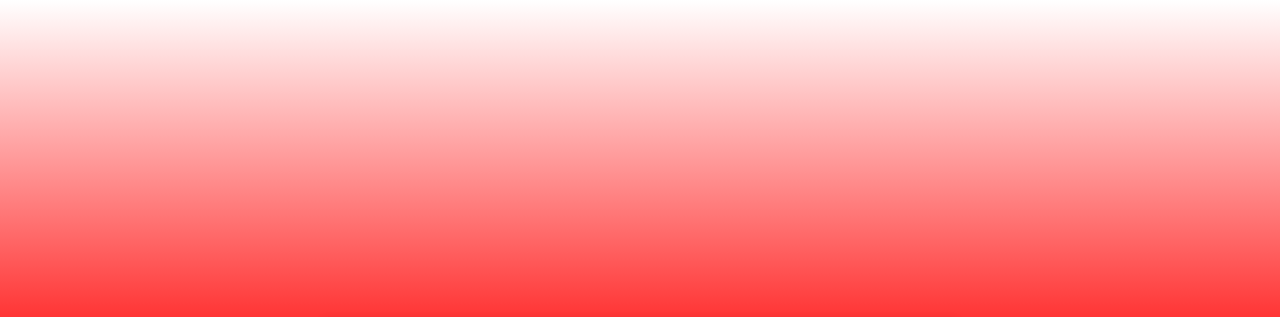
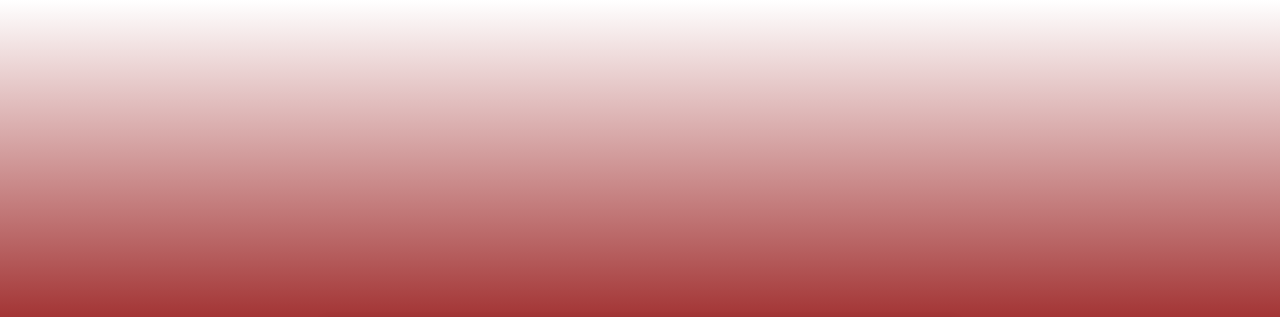
Before and after one commit to SAMUELBOAKYE/Samtech---Country, a plain HTML site: page index.html in a window 1280 px wide. Shown: the top 317 px of the page. Drawn offline with Linux system fonts and the light colour scheme.

Commit message:
Update index.html

```diff
--- a/index.html
+++ b/index.html
@@ -20,7 +20,7 @@
       align-items: center;
       height: 100vh;
       background-color:whitesmoke;
-      background: linear-gradient(#fff, red, blue);;
+      background: linear-gradient(#fff, darkred, navy);;
     }
 
     .container {
```
